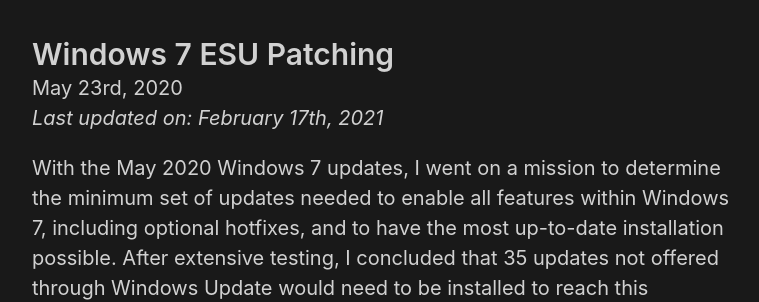
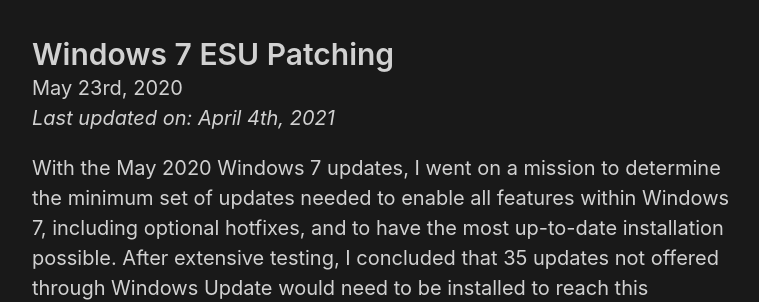
Before and after one commit to HackAndPwn/HackAndPwn.github.io, a Jekyll site: the page built from _posts/2020-05-23-windows-7-esu-patching.md, in a window 1280 px wide and 900 px high. Shown: the part 177-479 px from the top of the window, without its empty margins (258-1017 px from the left). Built offline with Jekyll 4.4.1, drawn with Linux system fonts in a browser that asks for light colours; part of the change alters nothing that is shown.

```diff
--- a/_posts/2020-05-23-windows-7-esu-patching.md
+++ b/_posts/2020-05-23-windows-7-esu-patching.md
@@ -2,7 +2,7 @@
 layout: post
 title: Windows 7 ESU Patching
 date: 2020-05-23 00:00:00
-last_modified_at: 2021-02-17
+last_modified_at: 2021-04-04
 ---
 
 With the May 2020 Windows 7 updates, I went on a mission to determine the minimum set of updates needed to enable all features within Windows 7, including optional hotfixes, and to have the most up-to-date installation possible.  After extensive testing, I concluded that 35 updates not offered through Windows Update would need to be installed to reach this objective.  The following sections describe the updates required and provide links to each.
```
